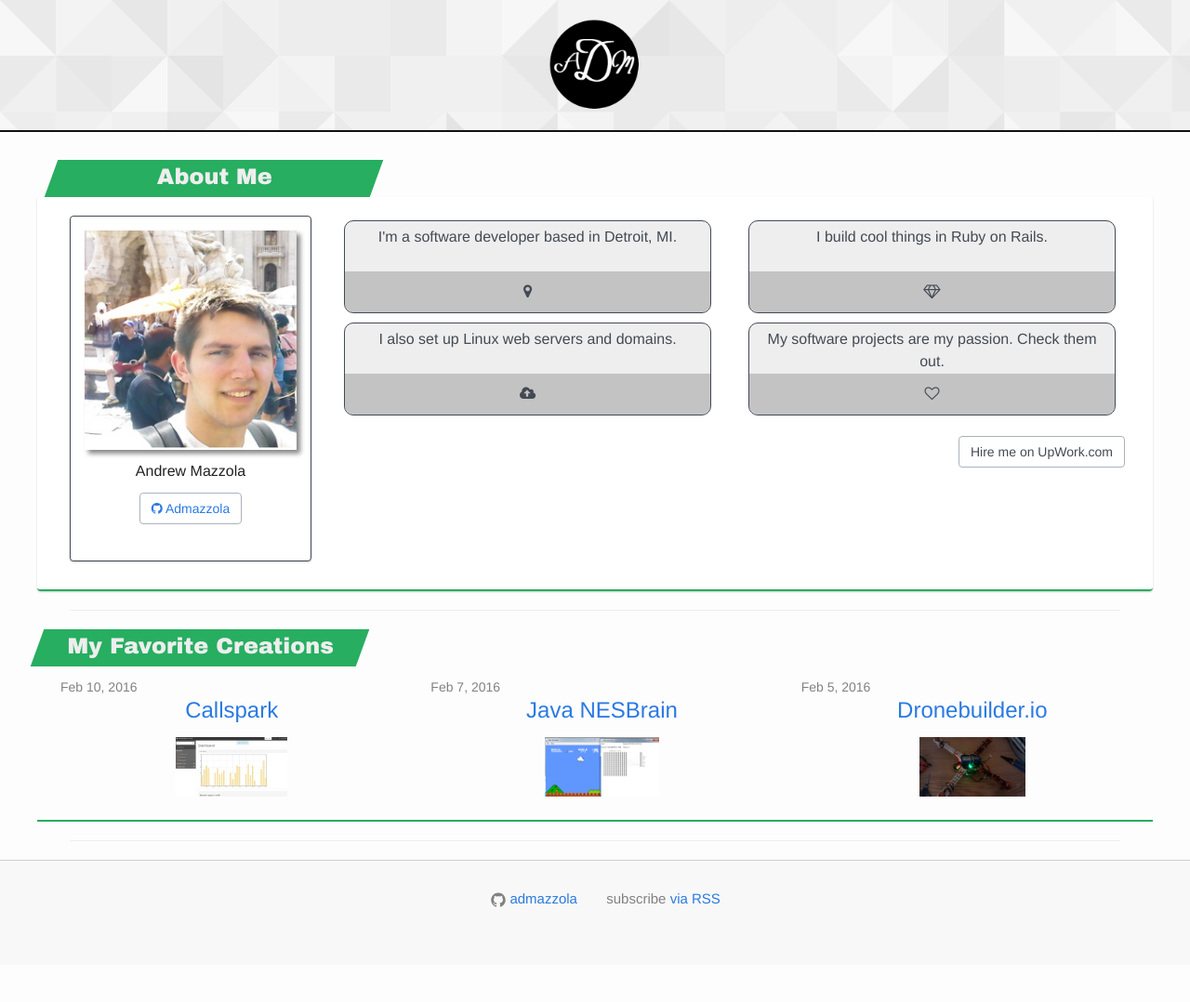
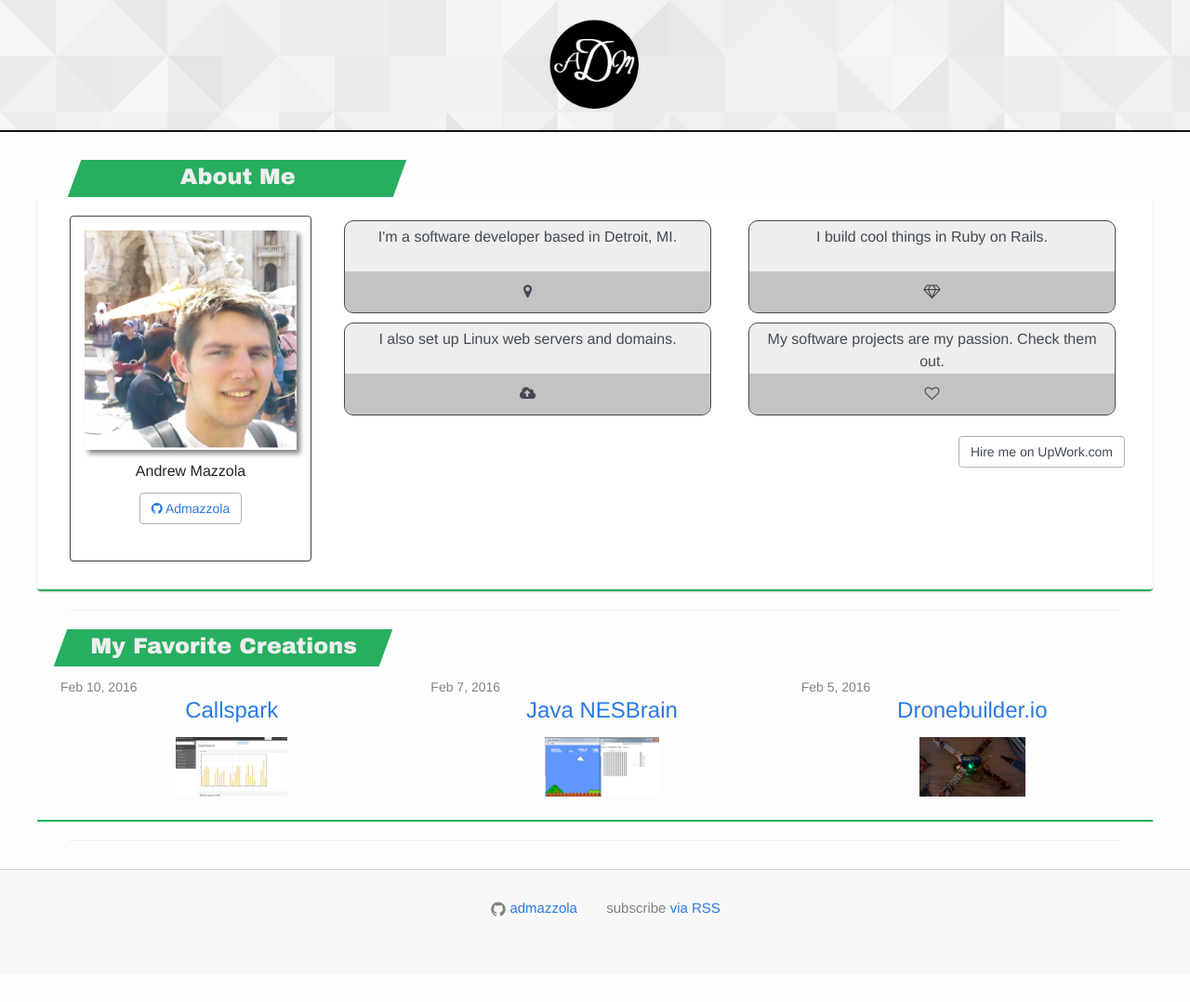
Before and after one commit to admazzola/admazzola.github.io, a Jekyll site: the page built from index.html, in a window 1280 px wide. Shown: the whole page at 93% size. Built offline with Jekyll 4.4.1, drawn with Linux system fonts in a browser that asks for light colours; nearby versions of some CDN libraries.

Commit message:
fixed padding for mobile

```diff
--- a/_layouts/default.html
+++ b/_layouts/default.html
@@ -43,13 +43,10 @@
 	</div>
 </div>
 <hr style="margin:20px;">
-<div class="row">
+<div class='pad-5' >
 
-	<div class="column-12">
 
      	   {{ content }}
-
-	</div>
 
 
 </div>
--- a/css/default.css
+++ b/css/default.css
@@ -16,6 +16,7 @@
 
 .parallelogram
 {
+	margin-left:25px;
 	width: 350px;
 	height: 40px;
 	-webkit-transform: skew(-20deg);
@@ -115,3 +116,7 @@
 {
 	border: 1px solid  ;
 }
+
+.pad-5{
+	padding:5px;
+}
```
